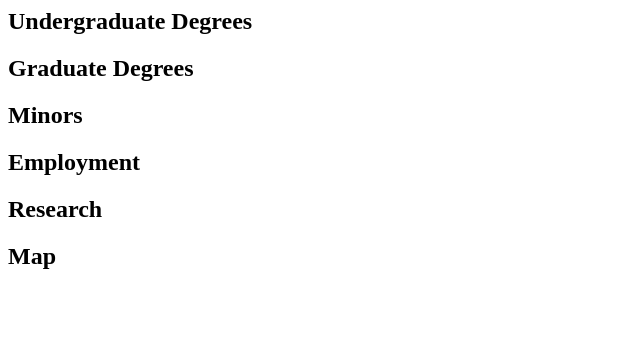
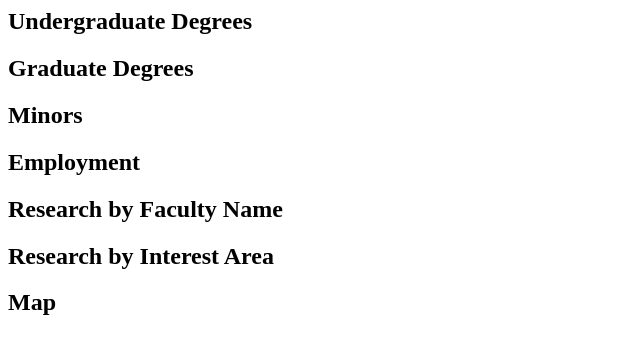
Before and after one commit to vsoler27/340Proj2, a plain HTML site: page index.html in a window 1280 px wide. Shown: the whole page, without its empty margins (0-640 px from the left). Drawn offline with nearby package versions, Linux system fonts and the light colour scheme; no server answers.

Commit message:
forgot the headings

```diff
--- a/index.html
+++ b/index.html
@@ -21,9 +21,10 @@
     <div id="minors"></div>
     <h2>Employment</h2>
     <div id="employment"></div>
-    <h2>Research</h2>
     <div id="research">
+        <h2>Research by Faculty Name</h2>
         <div id="faculty"></div>
+        <h2>Research by Interest Area</h2>
         <div id="interest"></div>
     </div>
     <h2>Map</h2>
```
